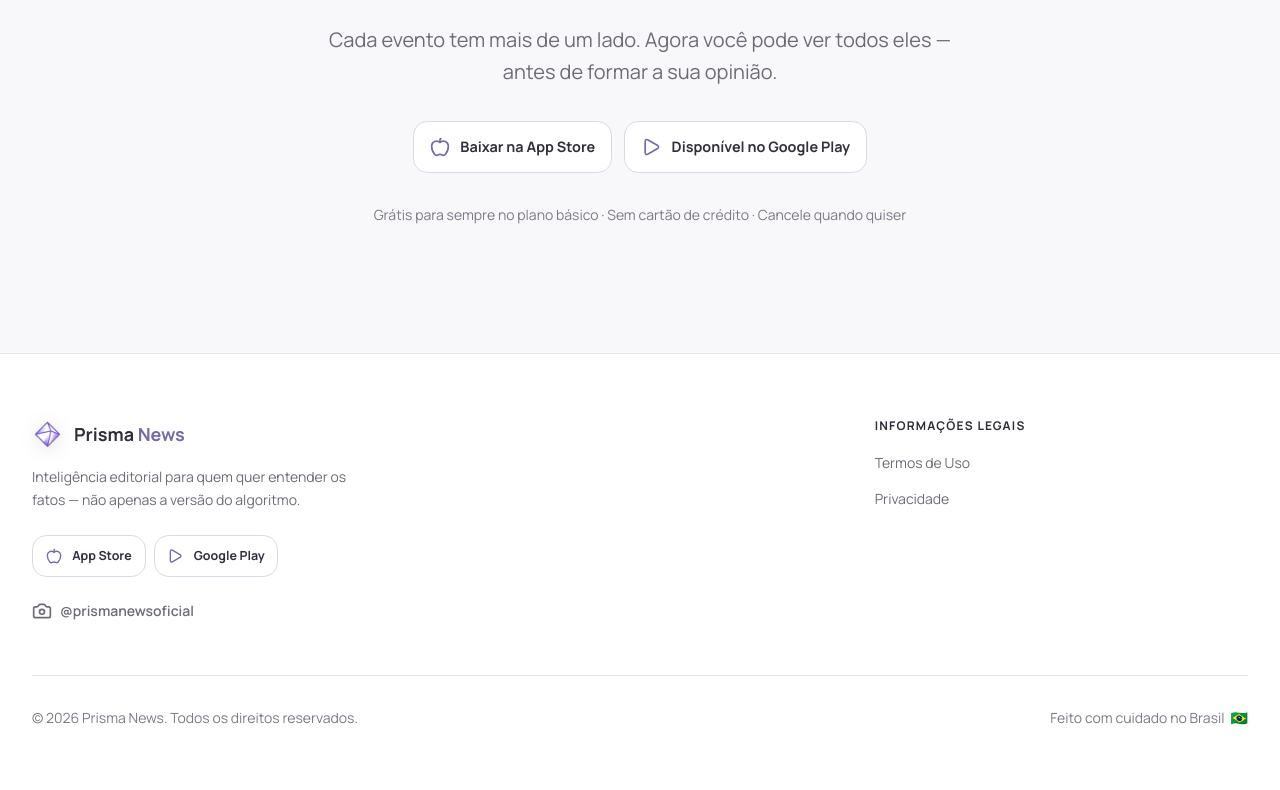
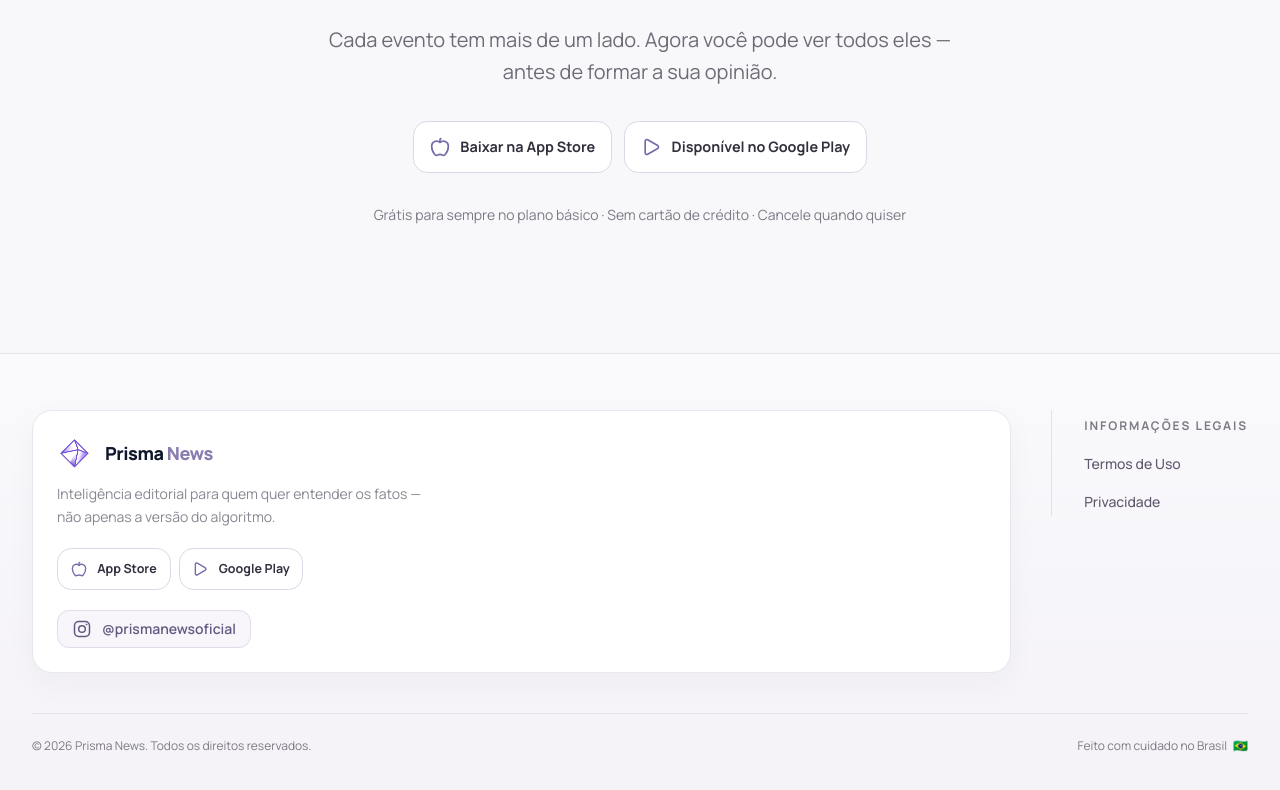
Before and after one commit to gustavosx1/Prisma-Landing-Page, a Next.js app: page / in a window 1280 px wide. Shown: the part 8389-9179 px from the top of the page. Built offline with nearby package versions, Linux system fonts and the light colour scheme.

Commit message:
style: melhora rodape e icone do instagram

```diff
--- a/app/globals.css
+++ b/app/globals.css
@@ -202,8 +202,49 @@
 }
 
 .site-theme footer {
-  background-color: #f8f7fa !important;
-  border-color: #e9e6ef !important;
+  background: linear-gradient(180deg, #faf9fc 0%, #f4f2f7 100%) !important;
+  border-color: #e7e3ed !important;
+}
+
+.site-theme .footer-main {
+  border-color: #e7e3ed !important;
+}
+
+.site-theme .footer-brand {
+  border: 1px solid #e9e6ef;
+  border-radius: 1.25rem;
+  background: #fff;
+  padding: 1.5rem;
+  box-shadow: 0 10px 30px rgb(48 45 56 / 4%);
+}
+
+.site-theme .footer-legal {
+  border-left: 1px solid #e3dfeb;
+  padding-left: 2rem;
+}
+
+.site-theme .footer-legal-link {
+  color: #5f596e !important;
+}
+
+.site-theme .footer-legal-link:hover {
+  color: #695c98 !important;
+}
+
+.site-theme .footer-instagram {
+  border-color: #e1dbea;
+  background: #f8f6fb;
+  color: #655981 !important;
+}
+
+.site-theme .footer-instagram:hover {
+  border-color: #bdb3d1;
+  background: #f0edf6;
+  color: #574a79 !important;
+}
+
+.site-theme .footer-shell > div > div:last-child {
+  border-color: #e7e3ed !important;
 }
 
 .site-theme .hero-section {
@@ -338,6 +379,14 @@
   .process-flow > div { justify-content: flex-start; }
 }
 
+@media (max-width: 767px) {
+  .site-theme .footer-legal {
+    border-left: 0;
+    border-top: 1px solid #e3dfeb;
+    padding: 1.25rem 0 0;
+  }
+}
+
 /* ─── Reduced motion ─────────────────────────────── */
 @media (prefers-reduced-motion: reduce) {
   *, ::before, ::after {
--- a/components/sections/Footer.tsx
+++ b/components/sections/Footer.tsx
@@ -1,6 +1,5 @@
 import Image from "next/image";
 import Link from "next/link";
-import { Camera } from "lucide-react";
 import { StoreButtons } from "@/components/sections/StoreButtons";
 
 const LEGAL_LINKS = [
@@ -10,57 +9,64 @@
 
 export function Footer() {
   return (
-    <footer
-      className="bg-[#04000f] border-t border-purple-900/30"
-      role="contentinfo"
-    >
-      <div className="max-w-7xl mx-auto px-4 sm:px-6 lg:px-8 py-16">
-        <div className="grid gap-10 sm:grid-cols-3 sm:gap-12">
+    <footer className="footer-shell border-t" role="contentinfo">
+      <div className="mx-auto max-w-7xl px-5 py-12 sm:px-6 sm:py-14 lg:px-8">
+        <div className="footer-main grid gap-10 border-b pb-10 md:grid-cols-[minmax(0,1fr)_auto] md:items-start">
           {/* Brand column */}
-          <div className="sm:col-span-2">
+          <div className="footer-brand">
             <Link
               href="/"
               aria-label="Prisma News — Página inicial"
-              className="flex items-center gap-2.5 mb-4"
+              className="mb-3 inline-flex items-center gap-3"
             >
               <Image
                 src="/logo.svg"
                 alt="Logo Prisma News"
                 width={34}
                 height={34}
-                className="logo-glow h-8 w-auto object-contain"
+                className="h-9 w-auto object-contain"
               />
-              <span className="font-bold text-lg text-white">
-                Prisma <span className="text-purple-400">News</span>
+              <span className="text-lg font-extrabold tracking-tight text-slate-900">
+                Prisma <span className="text-purple-500">News</span>
               </span>
             </Link>
-            <p className="text-slate-400 text-sm leading-relaxed max-w-xs mb-6">
+            <p className="mb-5 max-w-sm text-sm leading-relaxed text-slate-600">
               Inteligência editorial para quem quer entender os fatos — não
               apenas a versão do algoritmo.
             </p>
-            <StoreButtons location="footer" compact className="mb-6" />
+            <StoreButtons location="footer" compact className="mb-5" />
             <a
               href="https://www.instagram.com/prismanewsoficial/"
               aria-label="Instagram @prismanewsoficial"
               target="_blank"
               rel="noopener noreferrer"
-              className="inline-flex items-center gap-2 text-sm font-semibold text-slate-400 transition-colors hover:text-purple-500"
+              className="footer-instagram inline-flex items-center gap-2.5 rounded-xl border px-3.5 py-2 text-sm font-semibold transition-colors"
             >
-              <Camera aria-hidden="true" className="h-5 w-5" />
+              <svg
+                aria-hidden="true"
+                className="h-5 w-5"
+                viewBox="0 0 24 24"
+                fill="none"
+                xmlns="http://www.w3.org/2000/svg"
+              >
+                <rect x="3" y="3" width="18" height="18" rx="5" stroke="currentColor" strokeWidth="1.8" />
+                <circle cx="12" cy="12" r="4" stroke="currentColor" strokeWidth="1.8" />
+                <circle cx="17.5" cy="6.5" r="1.1" fill="currentColor" />
+              </svg>
               @prismanewsoficial
             </a>
           </div>
 
-          <nav aria-label="Links legais">
-            <h3 className="text-xs font-bold text-white uppercase tracking-widest mb-4">
+          <nav className="footer-legal md:pt-2" aria-label="Links legais">
+            <h3 className="mb-4 text-xs font-bold uppercase tracking-[0.16em] text-slate-500">
               Informações legais
             </h3>
-            <ul className="space-y-3">
+            <ul className="space-y-2.5">
               {LEGAL_LINKS.map((item) => (
                 <li key={item.href}>
                   <Link
                     href={item.href}
-                    className="text-sm text-slate-400 transition-colors hover:text-white"
+                    className="footer-legal-link inline-flex rounded-md py-1 text-sm font-medium transition-colors"
                   >
                     {item.label}
                   </Link>
@@ -71,7 +77,7 @@
         </div>
 
         {/* Bottom bar */}
-        <div className="mt-12 pt-8 border-t border-purple-900/20 flex flex-col sm:flex-row items-center justify-between gap-4 text-sm text-slate-500">
+        <div className="flex flex-col items-start justify-between gap-3 pt-6 text-xs text-slate-500 sm:flex-row sm:items-center">
           <p>© {new Date().getFullYear()} Prisma News. Todos os direitos reservados.</p>
           <p className="flex items-center gap-1.5">
             Feito com cuidado no Brasil{" "}
```
